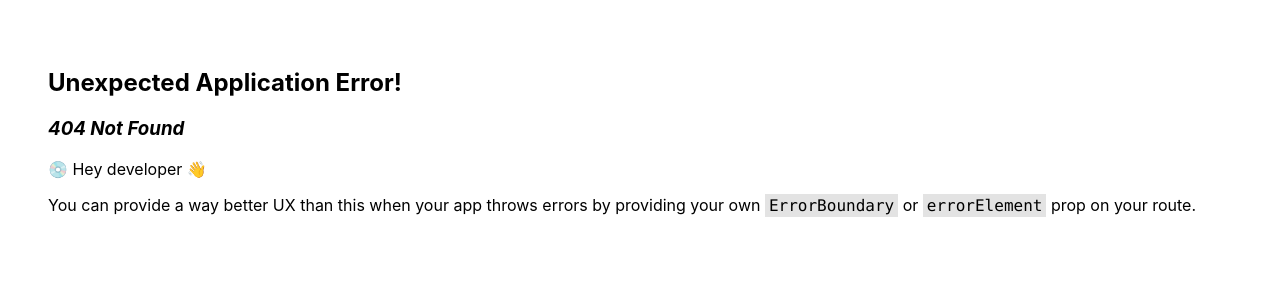
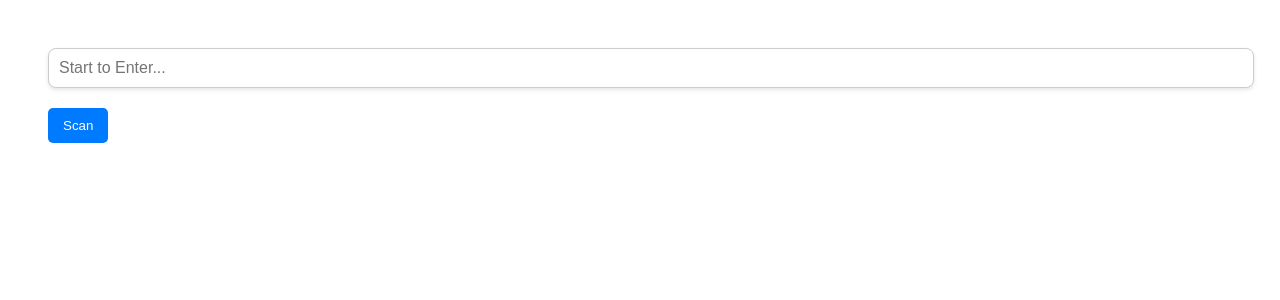
Before and after one commit to mrrustemka/open-source-intelligence-tools, a React (Create React App) app: page /open-source-intelligence-tools in a window 1280 px wide. Before the commit this address had no page. Shown: the top 300 px of the page. Built offline with nearby package versions, Linux system fonts and the light colour scheme.

Commit message:
optimize-styles

```diff
--- a/src/App.css
+++ b/src/App.css
@@ -127,3 +127,26 @@ button:hover {
 .close-modal:hover {
   color: #000;
 }
+
+.scan-details a {
+  margin-top: 20px;
+  padding: 10px 15px;
+  background-color: #007bff;
+  color: white;
+  border: none;
+  border-radius: 5px;
+  cursor: pointer;
+  transition: background-color 0.3s ease, transform 0.2s ease;
+  text-decoration: none;
+}
+
+#input {
+  width: 100%;
+  padding: 10px;
+  font-size: 16px;
+  border-radius: 8px;
+  border: 1px solid #ccc;
+  box-shadow: 0 2px 4px rgba(0, 0, 0, 0.1);
+  outline: none;
+  transition: border-color 0.3s ease;
+}
--- a/src/App.tsx
+++ b/src/App.tsx
@@ -5,7 +5,7 @@ import { createBrowserRouter, RouterProvider } from "react-router-dom";
 
 const router = createBrowserRouter([
   {
-    path: "home",
+    path: "open-source-intelligence-tools",
     element: (
       <div>
         <Home />
@@ -13,7 +13,7 @@ const router = createBrowserRouter([
     )
   },
   {
-    path: "home/scan/:domain",
+    path: "open-source-intelligence-tools/scan/:domain",
     element: (
       <div>
         <ScanDetails />
--- a/src/Components/Card.tsx
+++ b/src/Components/Card.tsx
@@ -37,7 +37,7 @@ function Card({
       <h3 id={`domain-${id}`}>
         Domain:{" "}
         <Link
-          to={`/home/scan/${domain}`}
+          to={`/open-source-intelligence-tools/scan/${domain}`}
           state={{
             domain,
             startTime,
--- a/src/Components/Home.tsx
+++ b/src/Components/Home.tsx
@@ -122,11 +122,13 @@ function Home() {
       <form onSubmit={submit}>
         <div>
           <input
-            id="input-tooltip"
+            id="input"
             type="text"
             value={domain}
             onChange={(e) => handleInputChange(e.target.value)}
             placeholder="Start to Enter..."
+            onFocus={(e) => (e.target.style.borderColor = "#007BFF")}
+            onBlur={(e) => (e.target.style.borderColor = "#ccc")}
           />
           {errorMessage && (
             <div style={{ color: "red", marginTop: "10px" }}>
@@ -180,7 +182,7 @@ function Home() {
           </Droppable>
         )}
       </DragDropContext>
-      <Tooltip anchorId="input-tooltip" content="Enter a Domain" />
+      <Tooltip anchorId="input" content="Enter a Domain" />
       <Tooltip anchorId="button-tooltip" content="Click to Scan" />
     </div>
   );
--- a/src/Components/ScanDetails.tsx
+++ b/src/Components/ScanDetails.tsx
@@ -32,7 +32,7 @@ function ScanDetails() {
           <li key={index}>{email}</li>
         ))}
       </ul>
-      <Link to="/home">Back Home</Link>
+      <Link to="/open-source-intelligence-tools">Back to Scan</Link>
     </div>
   );
 }
```
